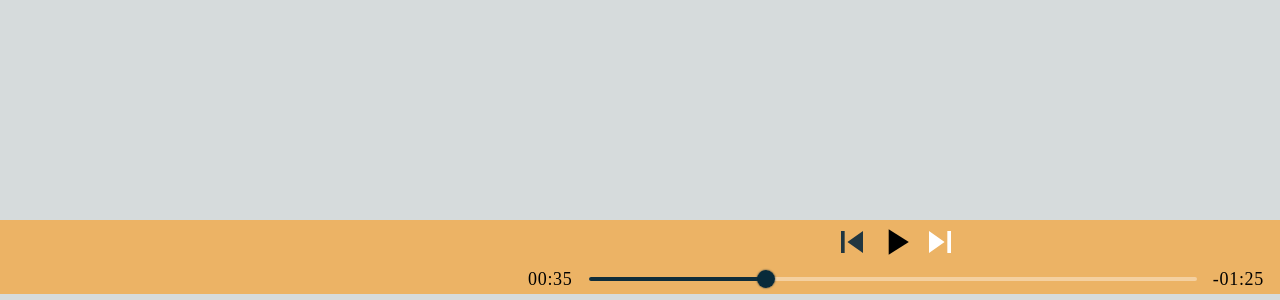
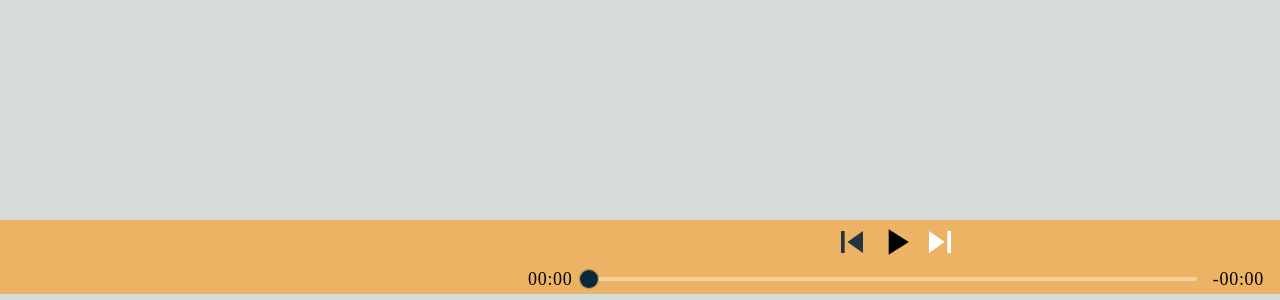
Before and after one commit to rafael-gsr/jazzi, a Next.js app: page / in a window 1280 px wide. Shown: the part 506-806 px from the top of the page. Built offline with nearby package versions, Linux system fonts and the light colour scheme.

Commit message:
feat(MusicTimeSlider & PlayingMusic): implementing the new context

```diff
--- a/src/app/components/ControlBar/components/MusicTimeSlider/_index.tsx
+++ b/src/app/components/ControlBar/components/MusicTimeSlider/_index.tsx
@@ -1,14 +1,19 @@
 import { Slider, SliderTypeMap } from "@mui/material"
 import * as S from './styles'
 import { useState } from "react"
+import { useAudioContext } from "@/app/context/audioContext/_index"
+import { useMusicContext } from "@/app/context/musicContext/_index"
 
 const MusicTimeSlider = () => {
   const totalTime: number = 120
-  const [ musicTime, setMusicTime ] = useState<number>(35)
+  const { audioState, currentTime, handleCurrentTime } = useAudioContext()
+  const { setPlaylistPos } = useMusicContext()
+
+  setPlaylistPos(1)
 
   function parseToMinSec(value: number): string {
     const minutes = parseInt(`${value / 60}`)
-    const seconds = value % 60
+    const seconds = parseInt(`${value % 60}`)
 
     function aditionalZero (number: number){
       if (number < 10){
@@ -24,15 +29,18 @@ const MusicTimeSlider = () => {
     event: Event,
     value: number | number[],
   ){
-    setMusicTime(value as number)
+    handleCurrentTime(value as number)
   }
 
+  // console.log(audioState)
+  // console.log(currentTime)
+
   const restantTime = (
-    <S.Numbers>-{parseToMinSec((totalTime - musicTime))}</S.Numbers>
+    <S.Numbers>-{parseToMinSec((audioState.duration - currentTime))}</S.Numbers>
   )
 
   const listenedTime = (
-    <S.Numbers>{parseToMinSec(musicTime)}</S.Numbers>
+    <S.Numbers>{parseToMinSec(currentTime)}</S.Numbers>
   )
 
   return(
@@ -40,7 +48,7 @@ const MusicTimeSlider = () => {
       {listenedTime}
       <Slider
         aria-label="Music Time Slider"
-        value={musicTime}
+        value={currentTime}
         onChange={handleTimeChange}
         max={totalTime}
         sx={S.SliderStyles}
--- a/src/app/components/ControlBar/components/PlayingMusic/_index.tsx
+++ b/src/app/components/ControlBar/components/PlayingMusic/_index.tsx
@@ -1,6 +1,12 @@
+import { useMusicContext } from '@/app/context/musicContext/_index'
 import * as S from './styles'
+import { Playlists } from '@/app/assets/_musicsInfo'
 
 const PlayingMusic = () => {
+  const { playlist, setPlaylist, setPlaylistPos } = useMusicContext()
+
+  setPlaylist(Playlists[1].musics)
+  setPlaylistPos(1)
   return(
     <S.ContentWrapper>
     </S.ContentWrapper>
```
